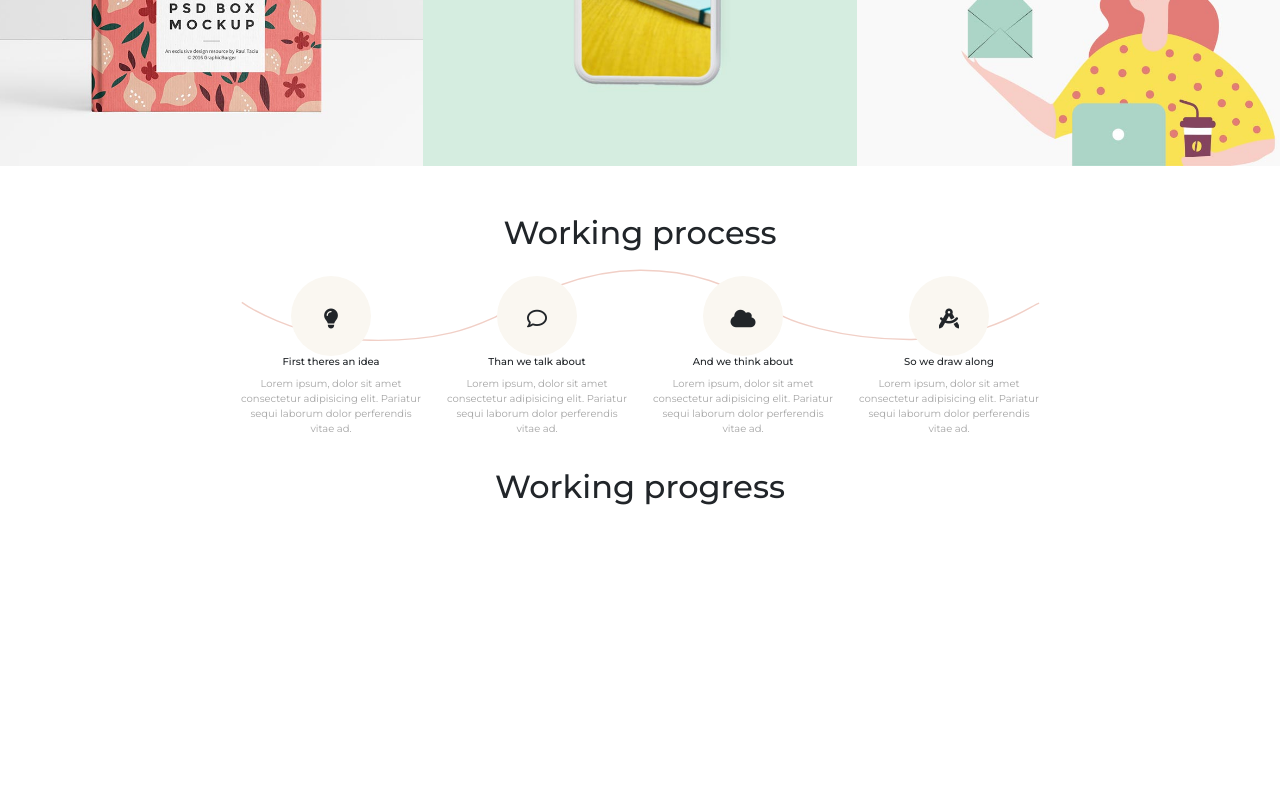
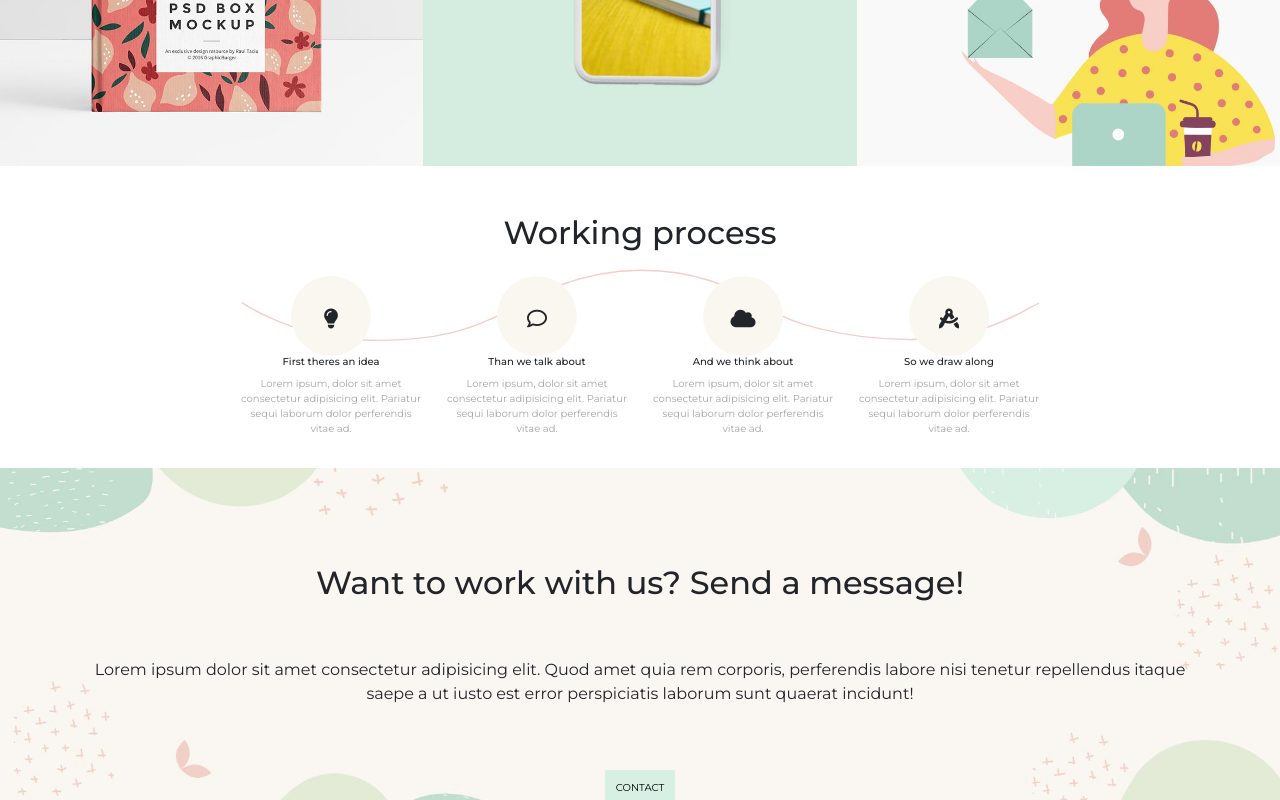
Before and after one commit to EnricoValente/proj-html-vuejs, a Vue app: page / in a window 1280 px wide. Shown: the part 1115-1915 px from the top of the page. Before the commit the page ends 1629 px from the top, so only its background shows below. Built offline with nearby package versions, Linux system fonts and the light colour scheme.

Commit message:
commit section 3 main

```diff
--- a/src/components/MainComponent.vue
+++ b/src/components/MainComponent.vue
@@ -119,19 +119,38 @@
 
 
 
-        <section class="work-section">
+        <section class="work-section pt-5">
             <div class="container">
-                <div class="row justify-content-center align-items-center">
-                    <div class="col-6">
-                        <h2 class="text-center">
-                            Working progress
+
+                <div class="text-center col pt-5">
+                    <h2>
+                        Want to work with us? Send a message!
                     </h2>
 
                 </div>
+                <div class="text-center  pt-5">
+                    <p>
+                        Lorem ipsum dolor sit amet consectetur adipisicing elit. Quod amet quia rem corporis, perferendis labore nisi tenetur repellendus itaque saepe a ut iusto est error perspiciatis laborum sunt quaerat incidunt!
+                    </p>
                 </div>
+
+                <div class="text-center pt-5 link-container">
+                    <a href="#" class="contact-link">CONTACT</a>
+                </div>
+
+
+
+
+
+
+
+
             </div>
 
         </section>
+
+
+
 
     </main>
 </template>
@@ -168,11 +187,6 @@
     }
     .process-box {
 
-
-
-
-    }
-
         h6 {
             white-space: nowrap;
             font-size: 10px;
@@ -186,6 +200,36 @@
 
         }
 
+    }
+    .work-section {
+        background-image:url('../assets/img/h-2-background-1.jpg') ;
+        background-size: cover;
+        background-position: center;
+        background-repeat: no-repeat;
+
+        .link-container {
+
+
+
+            .contact-link {
+                width: 70px;
+                height: 30px;
+                background-color: #D8F0E3;
+                font-size: 10px;
+                text-decoration: none;
+                color: black;
+                padding: 10px;
+                display: inline-block;
+
+
+            }
+
+        }
+
+    }
+
+
+
 
 
 
```
Lines whose indentation alone changed are shown as unchanged.
